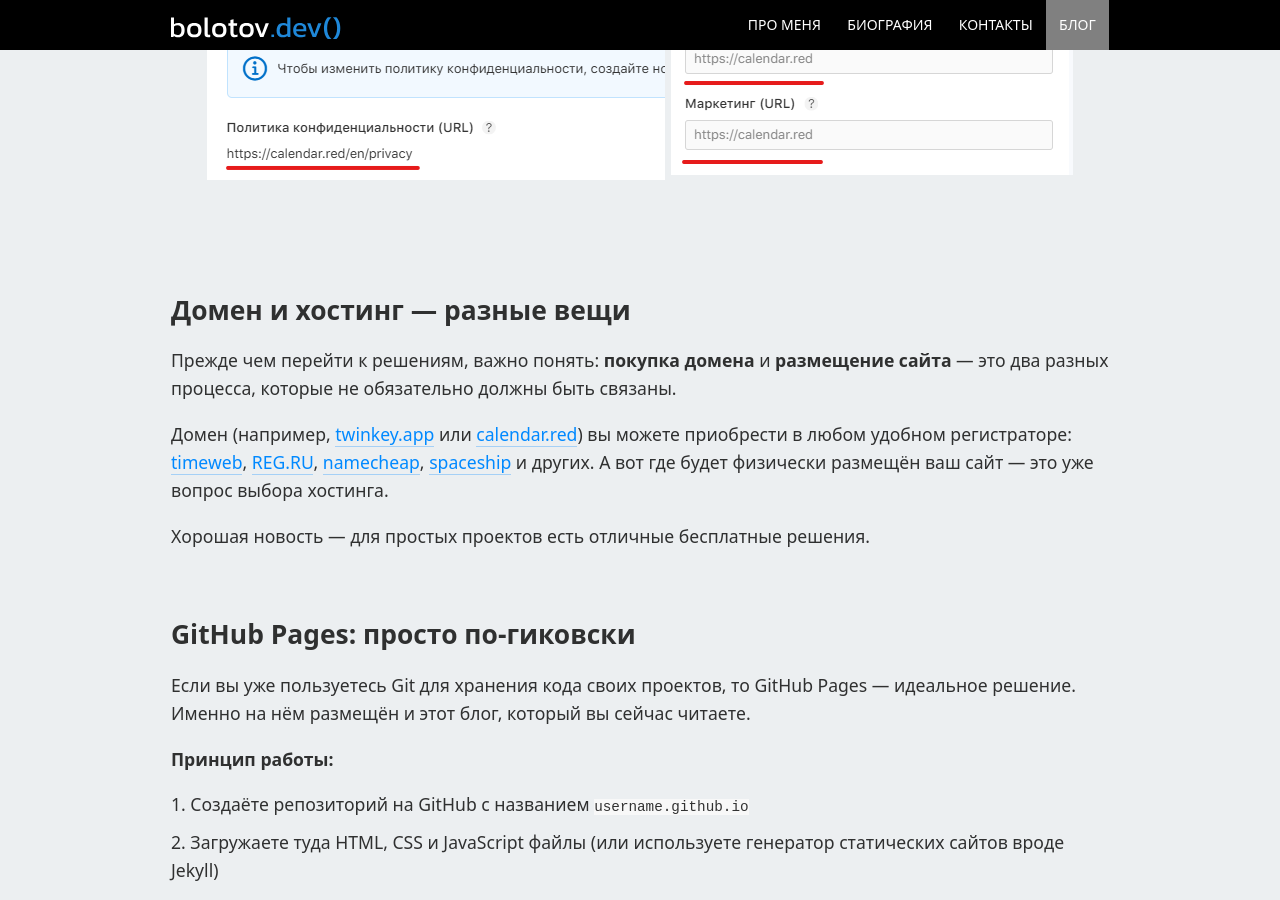
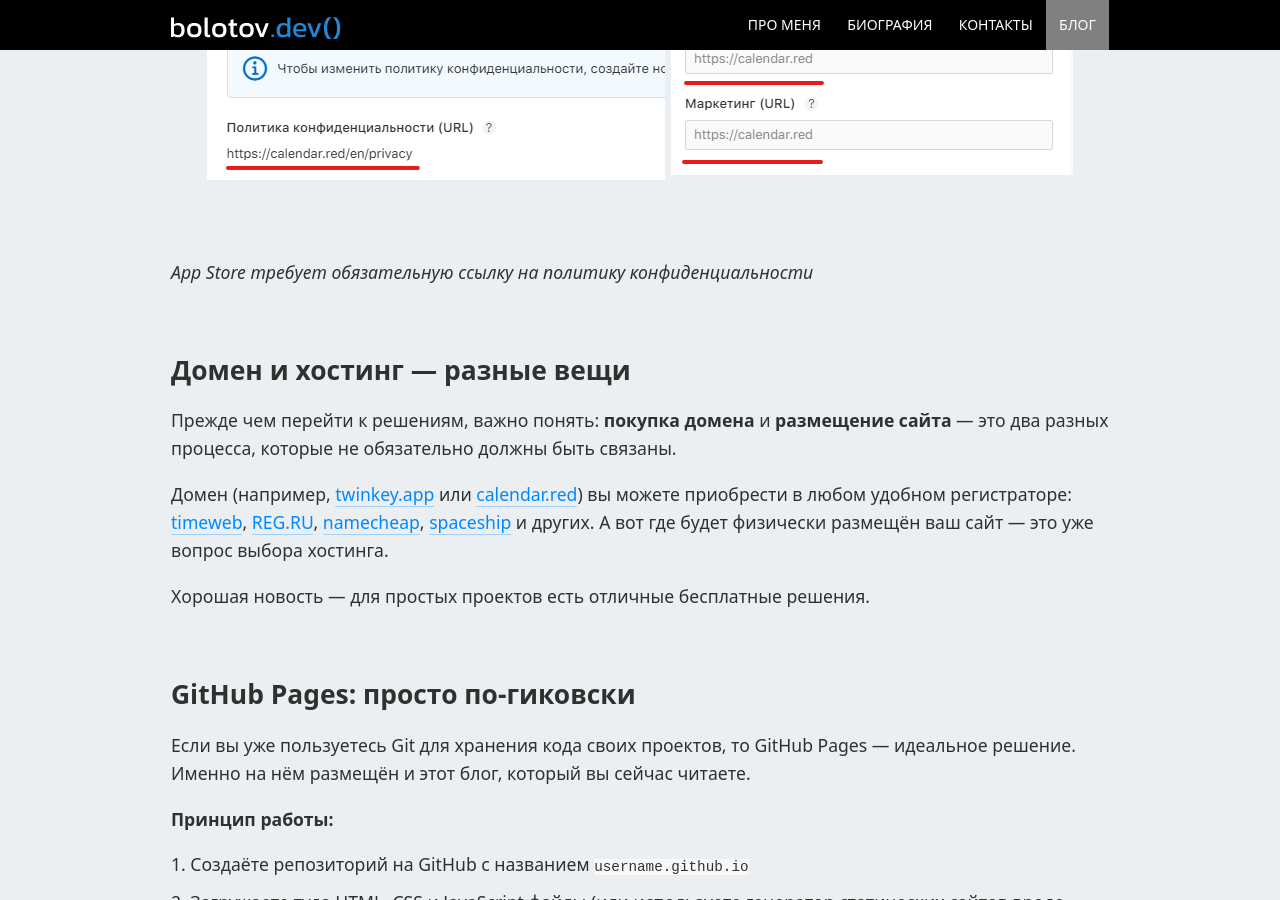
Before and after one commit to artembolotov/artembolotov.github.io, a Jekyll site: the page built from blog/_posts/2025-04-30-hosting.md, in a window 1280 px wide and 900 px high, scrolled down 518 px. Built offline with Jekyll 4.4.1, drawn with Linux system fonts in a browser that asks for light colours.

Commit message:
Updated hostig page

```diff
--- a/blog/_posts/2025-04-30-hosting.md
+++ b/blog/_posts/2025-04-30-hosting.md
@@ -13,6 +13,7 @@ tags: [webdev]
 /blog/img/2025-04-30-hosting/marketing.png|Appstore Connect marketing
 {% endcapture %}
 {% include gallery.html images=gallery_appstore %}
+*App Store требует обязательную ссылку на политику конфиденциальности*
 
 ## Домен и хостинг — разные вещи
 
```
